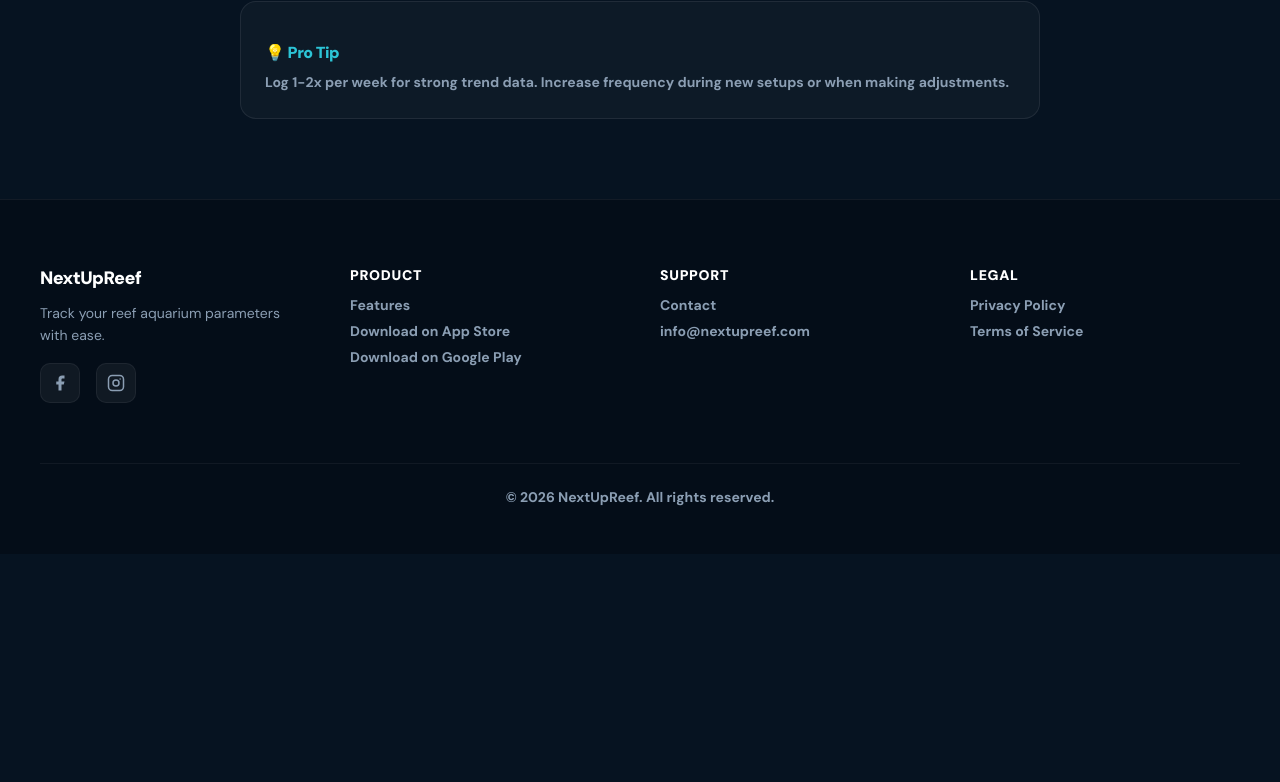
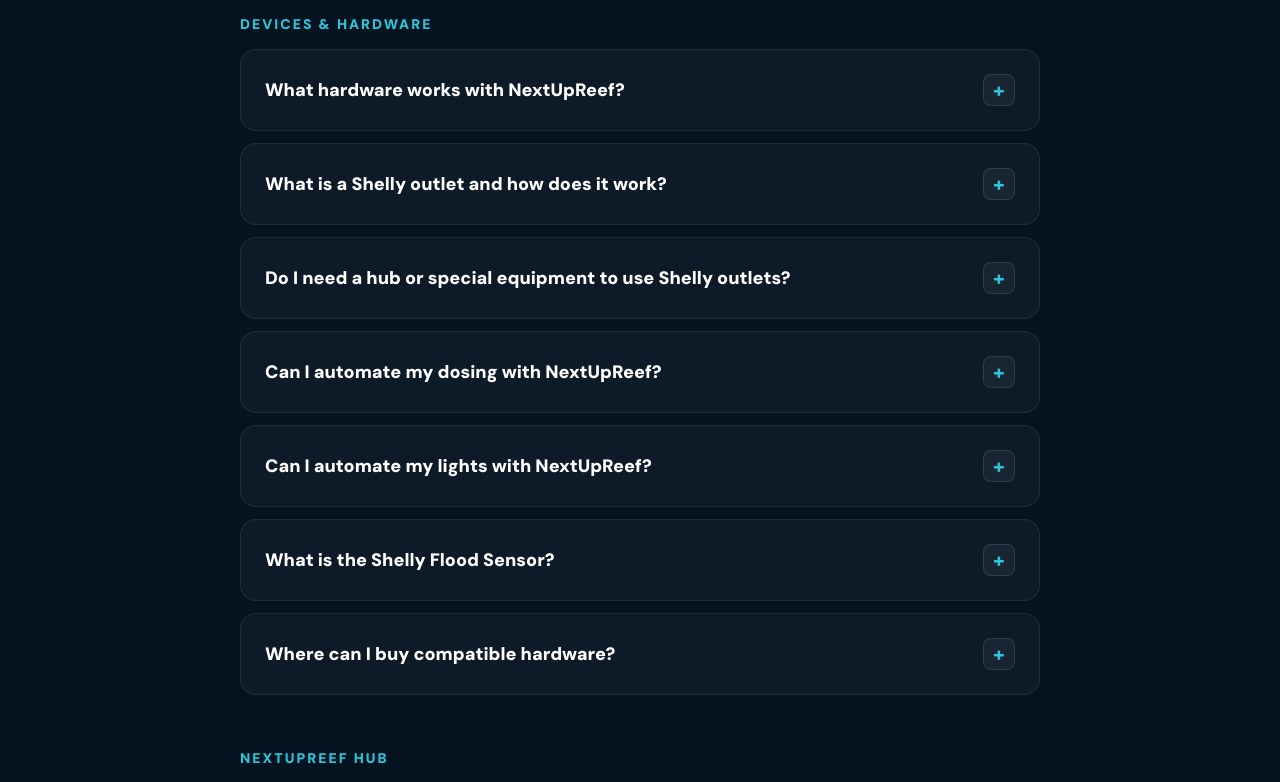
Before and after one commit to winsteadhouse/nextupreef-site, a Next.js app: page /contact in a window 1280 px wide. Shown: the part 7899-8681 px from the top of the page. Before the commit the page ends 8453 px from the top, so only its background shows below. Built offline with nearby package versions, Linux system fonts and the light colour scheme.

Commit message:
Add Devices & Hardware and NextUpReef Hub FAQ categories, update Pro description

```diff
--- a/components/FAQList.tsx
+++ b/components/FAQList.tsx
@@ -287,7 +287,7 @@
   },
   // ?? Pro & Subscription ??????????????????????????????????????
   {    category: 'Pro & Subscription', q: 'What is the 30-day Pro trial?', a: 'Every new account gets full Pro access free for 30 days with no credit card required. At the end of the trial you can subscribe to keep Pro, or continue on the free plan. No charges happen automatically.' },
-  {    category: 'Pro & Subscription', q: 'What does Pro include?', a: 'Pro includes: Reef AI Advisor & Chat, AI Photo Parameter Logging, Tank Journal with photos, full historical analytics (6M, 1Y, All), Neptune Apex integration, unlimited reminders, and multiple tanks.' },
+  {    category: 'Pro & Subscription', q: 'What does Pro include?', a: 'Pro includes: Reef AI Advisor & Chat, AI Photo Parameter Logging, Tank Journal with photos, full historical analytics (6M, 1Y, All), Neptune Apex integration, Shelly smart outlet control, automated dosing and lighting, unlimited reminders, and multiple tanks.' },
   {    category: 'Pro & Subscription', q: 'How much does Pro cost?', a: 'Pro is $4.99/month or $39.99/year (save 33%, just $3.33/month). New accounts get a 30-day free trial. Cancel anytime from your App Store or Google Play settings.' },
   {    category: 'Pro & Subscription', q: 'What happens when my trial ends?', a: 'After 30 days your account moves to the free plan. All your data stays intact. You lose access to Pro-only features until you subscribe, but nothing is deleted. The app shows a banner with the option to upgrade.' },
   {    category: 'Pro & Subscription', q: 'How do I restore a previous purchase?', a: 'Go to Settings > NextUpReef Pro > Restore Purchases. This restores any active subscription linked to your Apple ID or Google account.' },
@@ -300,6 +300,18 @@
   // ?? Neptune Apex ?????????????????????????????????????????????
   {    category: 'Neptune Apex Integration', q: 'How does Neptune Apex integration work?', a: 'Connect your Apex in Settings > My Tank > Neptune Apex. Enter your Apex local IP address, username, and password. NextUpReef pulls temperature, pH, salinity, ORP, and Trident readings (alk, ca, mg) directly from your controller. Must be on same WiFi as Apex. Pro feature.' },
   {    category: 'Neptune Apex Integration', q: 'What data does NextUpReef pull from my Apex?', a: 'Temperature, pH, salinity, ORP, and if you have a Trident: alkalinity, calcium, and magnesium. These map directly to NextUpReef parameter fields.' },
+  { category: "Devices & Hardware", q: "What hardware works with NextUpReef?", a: "NextUpReef supports Shelly Plug US Gen4 smart outlets and Neptune Apex controllers today. Shelly outlets automate dosing, lighting, heaters, skimmers, and return pumps directly from the app. The NextUpReef Hub is coming soon. See nextupreef.com/devices for the full list." },
+  { category: "Devices & Hardware", q: "What is a Shelly outlet and how does it work?", a: "Shelly Plug US Gen4 is a Wi-Fi smart outlet available on Amazon for $24.99. Add it in NextUpReef, tag it as a doser, heater, light, skimmer, or return pump, and control it from the app. Schedules are saved to the outlet -- dosing and lighting run 24/7 even if your phone is off or internet is down. No Shelly app needed." },
+  { category: "Devices & Hardware", q: "Do I need a hub or special equipment to use Shelly outlets?", a: "No. Shelly outlets connect directly to your home Wi-Fi. NextUpReef talks to them over your local network -- no cloud relay needed. Once a schedule is saved to the outlet, it runs completely on its own." },
+  { category: "Devices & Hardware", q: "Can I automate my dosing with NextUpReef?", a: "Yes. Plug your dosing pump into a Shelly outlet, calibrate it once in the app, set your daily mL target, and NextUpReef writes the schedule to the outlet. It doses automatically every day. Full guide at nextupreef.com/blog/how-to-setup-dosing-shelly." },
+  { category: "Devices & Hardware", q: "Can I automate my lights with NextUpReef?", a: "Yes. Link a Shelly outlet to a light fixture and set an on/off schedule with ramp times. NextUpReef pushes the schedule to the outlet. Shelly handles the on/off and timer side." },
+  { category: "Devices & Hardware", q: "What is the Shelly Flood Sensor?", a: "The Shelly Flood Sensor Gen4 ($39.99) is a Wi-Fi leak detector. Place it under your sump or ATO and it alerts you if water is detected. It also has a temperature sensor. Full NextUpReef integration is coming soon." },
+  { category: "Devices & Hardware", q: "Where can I buy compatible hardware?", a: "Visit nextupreef.com/devices for the full list with Amazon purchase links. Shelly outlets and flood sensors are available now. The NextUpReef Hub will be sold directly by us at launch." },
+  { category: "NextUpReef Hub", q: "What is the NextUpReef Hub?", a: "The NextUpReef Hub is our own dedicated reef controller that stays connected 24/7. It will support pH and temperature probe inputs, Shelly outlet control, leak sensor support, and deep app integration. Coming soon -- join the waitlist at nextupreef.com/hub." },
+  { category: "NextUpReef Hub", q: "How is the Hub different from Shelly outlets?", a: "Shelly outlets are third-party smart plugs that work great for control and dosing today. The Hub will be our own hardware with dedicated probe inputs and deeper integration. Shelly is the smart power layer -- the Hub adds monitoring and intelligence on top." },
+  { category: "NextUpReef Hub", q: "How is the Hub different from a Neptune Apex?", a: "The Apex starts at $319 with a large professional ecosystem. The NextUpReef Hub will be a more affordable, app-first alternative with AI Advisor, Reef Scores, and community built in. See the comparison at nextupreef.com/blog/nextupreef-hub-vs-neptune-apex." },
+  { category: "NextUpReef Hub", q: "When will the Hub be available?", a: "We are targeting a 2025/2026 launch starting from $179. Join the waitlist at nextupreef.com/hub to be notified first and get early access pricing." },
+  { category: "NextUpReef Hub", q: "Do I need the Hub to use NextUpReef?", a: "No. NextUpReef works great without any hardware. The Hub is an optional upgrade for users who want a dedicated always-on controller." },
 ];
 
 const categories = [...new Set(faqs.map(f => f.category))];
```
